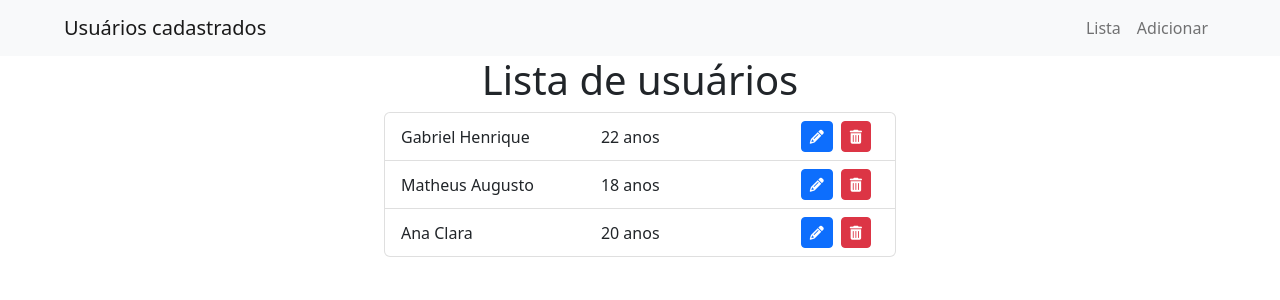
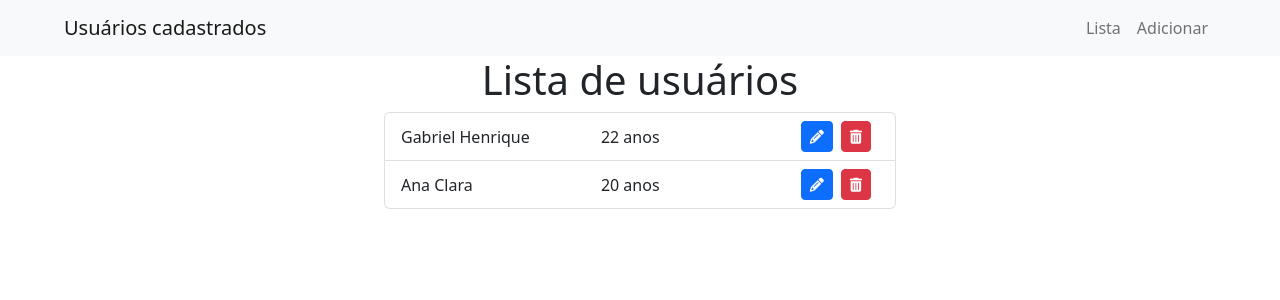
Before and after one commit to GabrielHCustodio/vue-axios-users, a Vue app: page / in a window 1280 px wide. Shown: the top 300 px of the page. Built offline with nearby package versions, Linux system fonts and the light colour scheme; data requests are answered from the project's data file.

Commit message:
Added to the delete user function.

```diff
--- /dev/null
+++ b/db/.~db.json
@@ -0,0 +1,3 @@
+{
+  "users": []
+}
--- a/db/db.json
+++ b/db/db.json
@@ -8,13 +8,6 @@
       "id": 1
     },
     {
-            "name": "Matheus Augusto",
-            "age": 18,
-            "sexo": "masculino",
-            "email": "matheus.email@email.com",
-            "id": 2
-        },
-        {
       "name": "Ana Clara",
       "age": 20,
       "sexo": "feminino",
--- a/src/components/ListUsers.vue
+++ b/src/components/ListUsers.vue
@@ -13,7 +13,11 @@
         <button class="btn btn-primary btn-sm" title="Editar">
           <i class="fa fa-pencil-alt"></i>
         </button>
-        <button class="btn btn-danger btn-sm" title="Deletar">
+        <button
+          class="btn btn-danger btn-sm"
+          title="Deletar"
+          @click="deletar(user)"
+        >
           <i class="fa fa-trash"></i>
         </button>
       </li>
@@ -37,6 +41,15 @@ export default {
       this.users = response.data;
     });
   },
+  methods: {
+    deletar(user) {
+      axios.delete(`${config.url}/users/${user.id}`, user).then(response => {
+        const index = this.users.findIndex(u => u.id === user.id)
+        this.users.splice(index, 1)
+        console.log(response)
+      })
+    },
+  },
 };
 </script>
 
@@ -45,7 +58,8 @@ export default {
   width: 40%;
 }
 
-#name, #age {
+#name,
+#age {
   width: 50%;
 }
 
```
Lines whose indentation alone changed are shown as unchanged.
